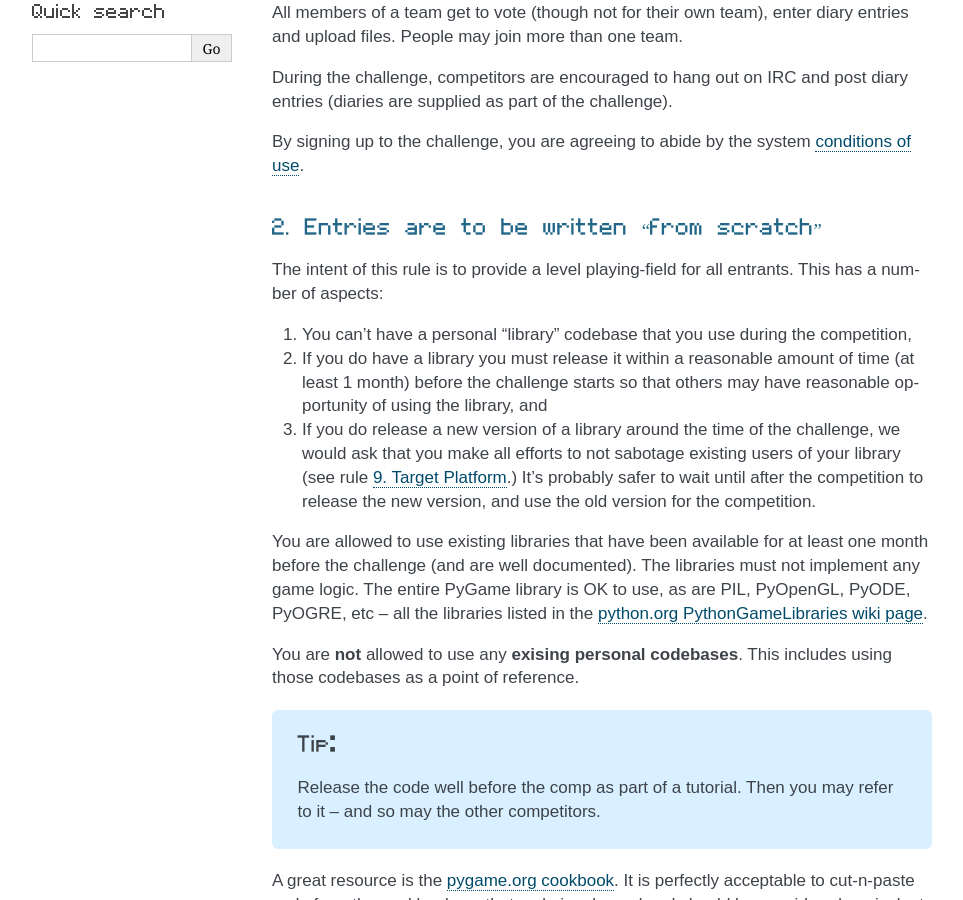
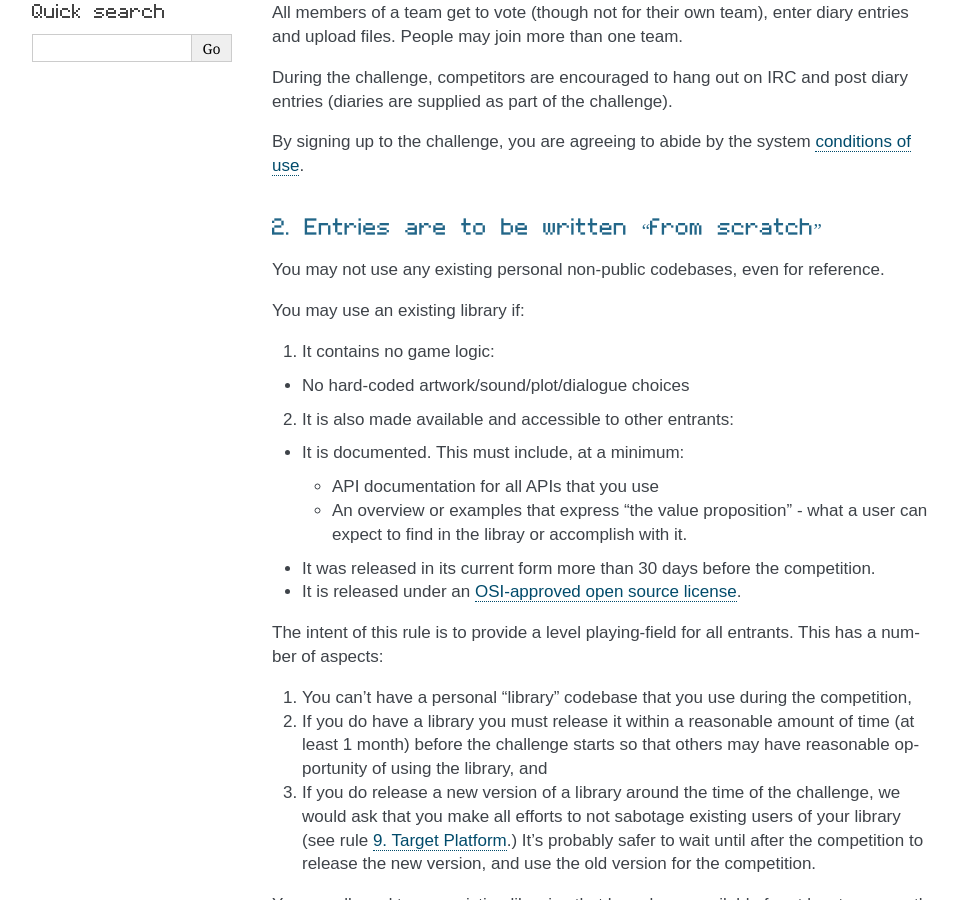
Before and after one commit to pyweekorg/docs, a Sphinx documentation site: the page built from docs/rules.rst, in a window 1280 px wide and 900 px high, scrolled down 522 px. Shown: the whole window, without its empty margins (148-1111 px from the left). Built offline with Sphinx 7.4.7, drawn with Linux system fonts in a browser that asks for light colours; some of the changed text lies outside the part shown.

Commit message:
Add new rules on EOL interpreters

```diff
--- a/docs/index.rst
+++ b/docs/index.rst
@@ -22,6 +22,7 @@
     :caption: Competition Rules
 
     rules
+    changelog
 
 
 .. toctree::
--- a/docs/rules.rst
+++ b/docs/rules.rst
@@ -36,6 +36,26 @@
 2. Entries are to be written "from scratch"
 -------------------------------------------
 
+You may not use any existing personal non-public codebases, even for reference.
+
+You may use an existing library if:
+
+1. It contains no game logic:
+
+* No hard-coded artwork/sound/plot/dialogue choices
+
+2. It is also made available and accessible to other entrants:
+
+* It is documented. This must include, at a minimum:
+
+  * API documentation for all APIs that you use
+  * An overview or examples that express "the value proposition" - what a user
+    can expect to find in the libray or accomplish with it.
+* It was released in its current form more than 30 days before the competition.
+* It is released under an `OSI-approved open source license`_.
+
+.. _`OSI-approved open source license`: https://opensource.org/licenses/alphabetical
+
 The intent of this rule is to provide a level playing-field for all
 entrants. This has a number of aspects:
 
@@ -57,9 +77,6 @@
 listed in the `python.org PythonGameLibraries wiki page`__.
 
 .. __: http://wiki.python.org/moin/PythonGameLibraries
-
-You are **not** allowed to use any **exising personal codebases**. This
-includes using those codebases as a point of reference.
 
 .. tip::
 
@@ -234,6 +251,11 @@
 9. Target platform
 ------------------
 
+Entries must run with a supported version of a Python interpreter. Python
+releases that `are considered end-of-life`__ are forbidden.
+
+.. __: https://devguide.python.org/devcycle/#end-of-life-branches
+
 All entries must run in Python on the latest available libraries (ie.
 the latest release of PyGame, PyOpenGL, etc).
 
```
Also changed, not shown: docs/changelog.rst (added, +15 -0 lines).
